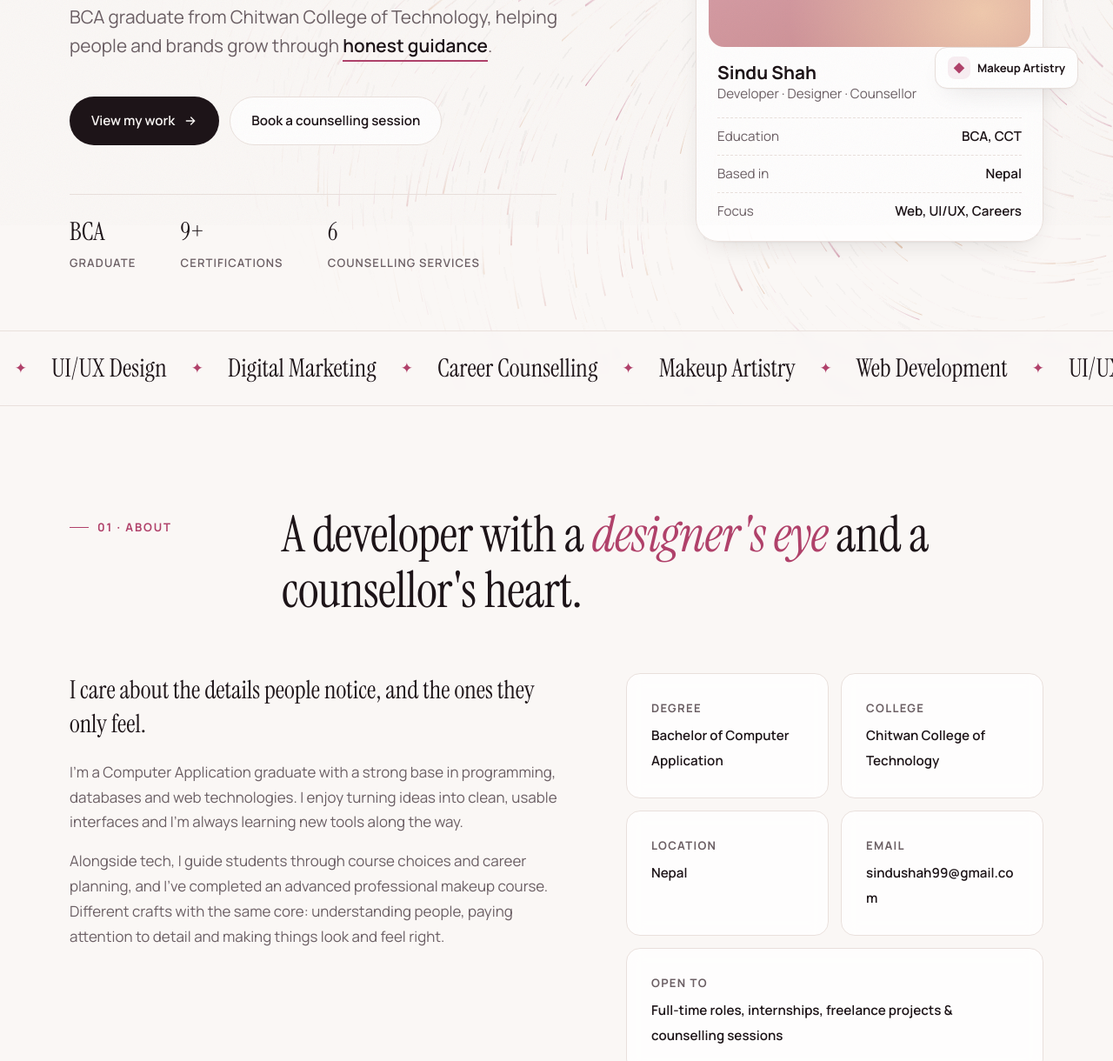
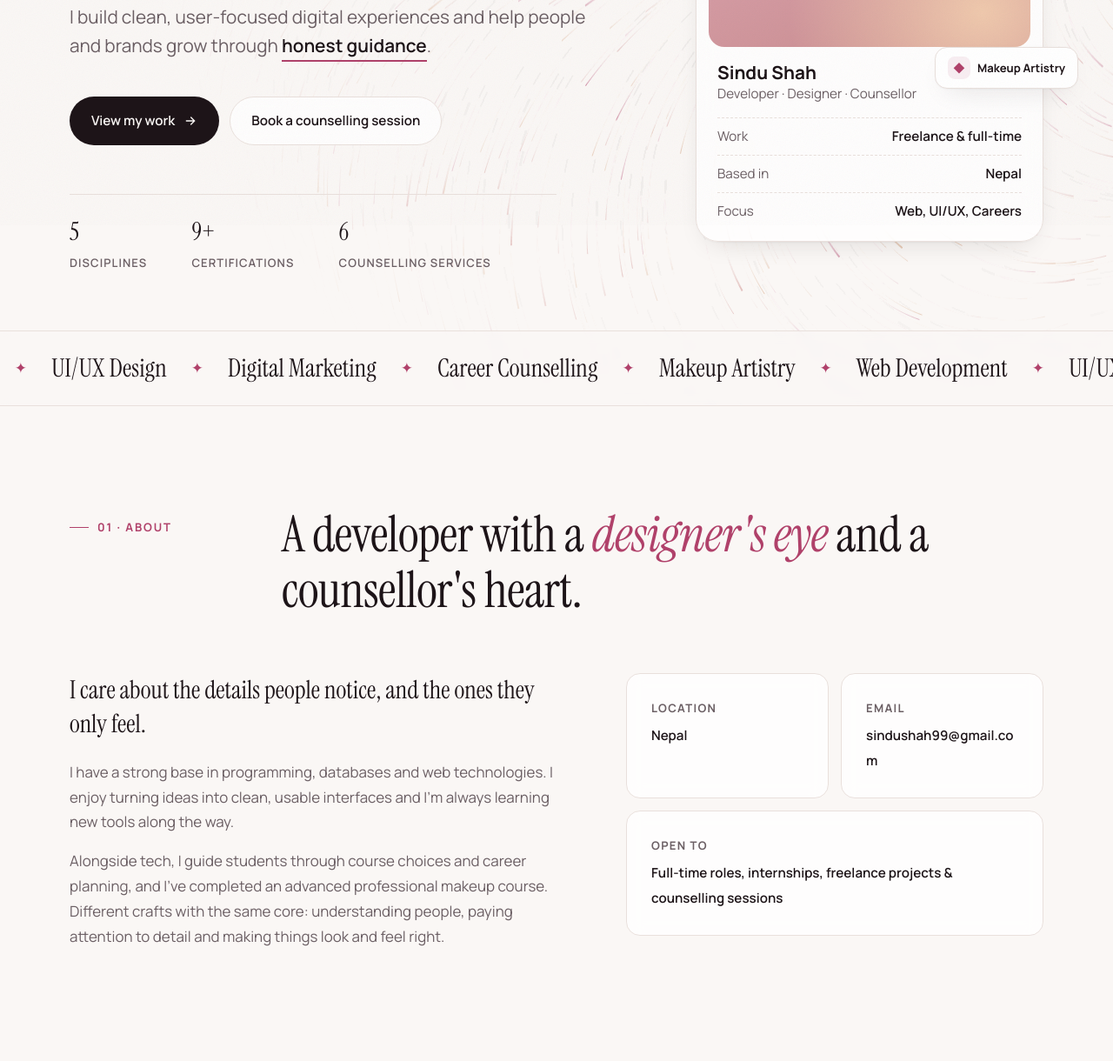
Before and after one commit to sindu-shah/Sindu-Portfolio, a plain HTML site: page index.html in a window 1280 px wide. Shown: the part 541-1761 px from the top of the page at 87% size. Drawn offline with Linux system fonts and the light colour scheme; animation ran at ten frames a second.

Commit message:
Keep degree details in Education only; tighten wording
- Hero intro, stats and profile card no longer mention BCA/graduate
- Removed degree/college cards from About; reworded About, Projects
  and Counselling copy

Co-Authored-By: Claude Opus 5.5 <noreply@anthropic.com>
Claude-Session: https://claude.ai/code/session_01Fbgwa7whbE9WxHW3HLo7zq

```diff
--- a/index.html
+++ b/index.html
@@ -4,7 +4,7 @@
   <meta charset="UTF-8" />
   <meta name="viewport" content="width=device-width, initial-scale=1.0" />
   <title>Sindu Shah — Web Developer, UI/UX Designer & Career Counsellor</title>
-  <meta name="description" content="Sindu Shah — BCA graduate from Chitwan College of Technology. Web development, UI/UX design, digital marketing, career counselling and professional makeup artistry." />
+  <meta name="description" content="Sindu Shah — web development, UI/UX design, digital marketing, career counselling and professional makeup artistry." />
   <meta name="theme-color" content="#faf7f5" />
   <script>
     // Set theme before paint to avoid a flash
@@ -357,7 +357,7 @@
             <span class="line"><span><em>Shah</em></span></span>
           </h1>
           <div class="roles"><span>Web Developer</span><span>UI/UX Designer</span><span>Career Counsellor</span></div>
-          <p class="lede">BCA graduate from Chitwan College of Technology, helping people and brands grow through <span class="swap" id="swap">thoughtful design</span>.</p>
+          <p class="lede">I build clean, user-focused digital experiences and help people and brands grow through <span class="swap" id="swap">thoughtful design</span>.</p>
           <div class="hero-cta">
             <a href="#projects" class="btn btn-primary">View my work
               <svg viewBox="0 0 24 24" fill="none" stroke="currentColor" stroke-width="2" stroke-linecap="round"><path d="M5 12h14M13 6l6 6-6 6"/></svg>
@@ -365,7 +365,7 @@
             <a href="#counselling" class="btn btn-outline">Book a counselling session</a>
           </div>
           <div class="hero-stats">
-            <div><b>BCA</b><span>Graduate</span></div>
+            <div><b>5</b><span>Disciplines</span></div>
             <div><b>9+</b><span>Certifications</span></div>
             <div><b>6</b><span>Counselling services</span></div>
           </div>
@@ -382,7 +382,7 @@
               <h3>Sindu Shah</h3>
               <p>Developer · Designer · Counsellor</p>
               <div class="profile-rows">
-                <div><span>Education</span><span>BCA, CCT</span></div>
+                <div><span>Work</span><span>Freelance &amp; full-time</span></div>
                 <div><span>Based in</span><span>Nepal</span></div>
                 <div><span>Focus</span><span>Web, UI/UX, Careers</span></div>
               </div>
@@ -411,12 +411,10 @@
         <div class="about-grid">
           <div class="reveal">
             <p class="pull">I care about the details people notice, and the ones they only feel.</p>
-            <p class="body">I'm a Computer Application graduate with a strong base in programming, databases and web technologies. I enjoy turning ideas into clean, usable interfaces and I'm always learning new tools along the way.</p>
+            <p class="body">I have a strong base in programming, databases and web technologies. I enjoy turning ideas into clean, usable interfaces and I'm always learning new tools along the way.</p>
             <p class="body">Alongside tech, I guide students through course choices and career planning, and I've completed an advanced professional makeup course. Different crafts with the same core: understanding people, paying attention to detail and making things look and feel right.</p>
           </div>
           <div class="facts">
-            <div class="card fact reveal"><span>Degree</span><b>Bachelor of Computer Application</b></div>
-            <div class="card fact reveal"><span>College</span><b>Chitwan College of Technology</b></div>
             <div class="card fact reveal"><span>Location</span><b>Nepal</b></div>
             <div class="card fact reveal"><span>Email</span><b>sindushah99@gmail.com</b></div>
             <div class="card fact reveal" style="grid-column: 1 / -1"><span>Open to</span><b>Full-time roles, internships, freelance projects &amp; counselling sessions</b></div>
@@ -517,8 +515,8 @@
         <div class="projects">
           <div class="card project reveal">
             <div class="num">01</div>
-            <h3>BCA Final Year Project</h3>
-            <p>A database-backed web application built as the capstone of the BCA program, covering requirements, design, development and testing.</p>
+            <h3>Final Year Project</h3>
+            <p>A database-backed web application built as my degree capstone, covering requirements, design, development and testing.</p>
             <div class="tags"><span class="tag">PHP / Python</span><span class="tag">MySQL</span></div>
           </div>
           <div class="card project reveal">
@@ -545,7 +543,7 @@
           <span class="label">06 · Counselling</span>
           <div>
             <h2>Find your <em>direction</em>, with someone who's been there.</h2>
-            <p>Having been through the BCA journey myself, I help +2 students and fresh graduates make confident decisions, from choosing the right course to landing a first job. One-on-one, practical and built around your strengths.</p>
+            <p>Having walked this path myself, I help +2 students and fresh graduates make confident decisions, from choosing the right course to landing a first job. One-on-one, practical and built around your strengths.</p>
           </div>
         </div>
         <div class="services">
```
